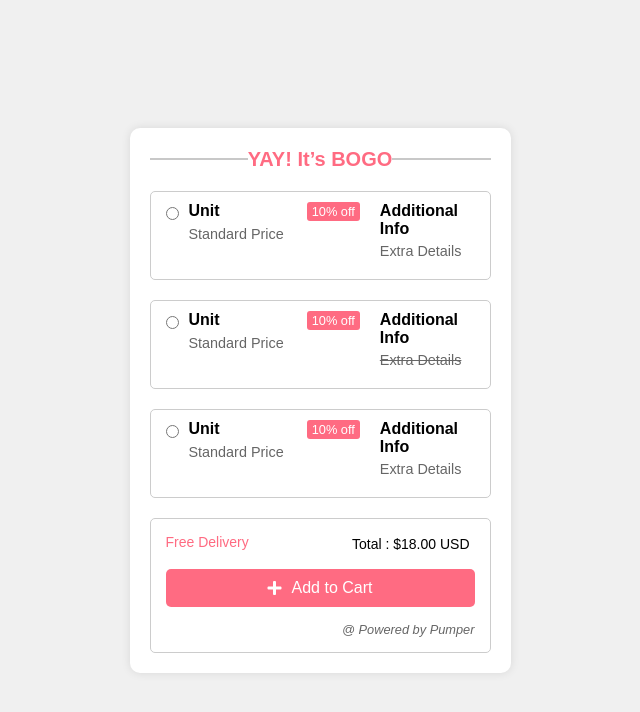
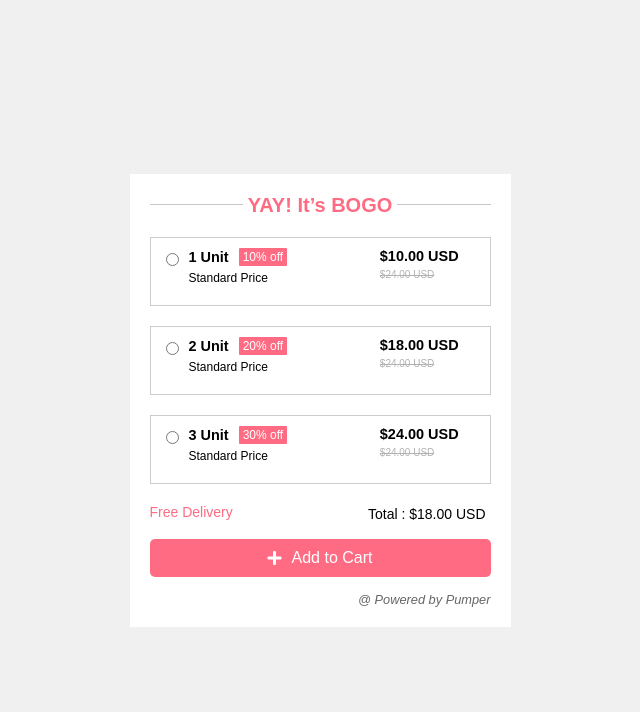
Before and after one commit to SarthakNative/frontend-task, a plain HTML site: page index.html in a window 1280 px wide. Shown: the whole page, without its empty margins (320-960 px from the left). Drawn offline with Linux system fonts and the light colour scheme.

Commit message:
rectified styling

```diff
--- a/index.html
+++ b/index.html
@@ -24,7 +24,7 @@
                     <input type="radio" name="box-select" id="radio1">
                     <div class="text-content">
                         <div class="heading-row">
-                            <div class="unit-text">Unit</div>
+                            <div class="unit-text">1 Unit</div>
                             <div class="discount-box">10% off</div>
                         </div>
                         <div class="subheading-row">Standard Price</div>
@@ -75,9 +75,11 @@
                 <div class="upper-box">
                     <div class="text-content">
                         <div class="heading-row">
-                            <div class="unit-text">Additional Info</div>
+                            <div class="unit-text">$10.00 USD</div>
                         </div>
-                        <div class="subheading-row">Extra Details</div>
+                        <div class="subheading-row2">
+                            <del>$24.00 USD</del>
+                        </div>
                     </div>
                 </div>
             </div>
@@ -89,8 +91,8 @@
                     <input type="radio" name="box-select" id="radio2">
                     <div class="text-content">
                         <div class="heading-row">
-                            <div class="unit-text">Unit</div>
-                            <div class="discount-box">10% off</div>
+                            <div class="unit-text">2 Unit</div>
+                            <div class="discount-box">20% off</div>
                         </div>
                         <div class="subheading-row">Standard Price</div>
                     </div>
@@ -140,10 +142,10 @@
                 <div class="upper-box">
                     <div class="text-content">
                         <div class="heading-row">
-                            <div class="unit-text">Additional Info</div>
+                            <div class="unit-text">$18.00 USD</div>
                         </div>
-                        <div class="subheading-row">
-                            <del>Extra Details</del>
+                        <div class="subheading-row2">
+                            <del>$24.00 USD</del>
                         </div>
                     </div>
                 </div>
@@ -156,8 +158,8 @@
                     <input type="radio" name="box-select" id="radio3">
                     <div class="text-content">
                         <div class="heading-row">
-                            <div class="unit-text">Unit</div>
-                            <div class="discount-box">10% off</div>
+                            <div class="unit-text">3 Unit</div>
+                            <div class="discount-box">30% off</div>
                         </div>
                         <div class="subheading-row">Standard Price</div>
                     </div>
@@ -165,7 +167,7 @@
                 <div class="lower-box">
                     <div class="select-labels">
                         <div class="label">Size</div>
-                        <div class="label">Color</div>
+                        <div class="label" >Color</div>
                     </div>
                     <div class="select-row">
                         <div class="row-number">#1</div>
@@ -207,15 +209,17 @@
                 <div class="upper-box">
                     <div class="text-content">
                         <div class="heading-row">
-                            <div class="unit-text">Additional Info</div>
+                            <div class="unit-text">$24.00 USD</div>
                         </div>
-                        <div class="subheading-row">Extra Details</div>
+                        <div class="subheading-row2">
+                            <del>$24.00 USD</del>
+                        </div>
                     </div>
                 </div>
             </div>
         </div>
 
-        <div class="bottom-box">
+        <div>
             <div class="price-info">
                 <span class="discounted-price">Free Delivery</span>
                 <span class="original-price">Total : $18.00 USD</span>
--- a/styles.css
+++ b/styles.css
@@ -14,17 +14,12 @@ body {
     gap: 20px;
     padding: 20px;
     background-color: #ffffff;
-    border-radius: 10px;
-    box-shadow: 0 0 10px rgba(0, 0, 0, 0.1);
     width: 341px;
 }
 
 .box {
     display: flex;
-    border: 1px solid #ccc;
-    border-radius: 5px;
-    transition: border-color 0.3s ease;
-    overflow: hidden;
+    border: 0.9px solid #ccc;
 }
 
 .box.highlighted {
@@ -62,26 +57,28 @@ body {
 
 .heading-row {
     display: flex;
-    justify-content: space-between;
     align-items: center;
     margin-bottom: 5px;
+    gap: 10px;
 }
 
 .unit-text {
-    font-weight: bold;
+    font-weight: 600;
+    font-size: 14.46px;
 }
 
 .discount-box {
     background-color: #FF6B82;
     color: white;
-    padding: 2px 5px;
-    border-radius: 3px;
-    font-size: 0.8em;
+    font-size: 12px;
+    border-radius: 1px;
+    font-weight: 400;
+    padding: 2px 4px;
 }
 
 .subheading-row {
-    font-size: 0.9em;
-    color: #666;
+    font-size: 12px;
+    color:#000000;
 }
 
 .lower-box {
@@ -92,16 +89,15 @@ body {
 
 .select-labels {
     display: flex;
-    justify-content: space-between;
-    padding-left: 40px;
     margin-bottom: 5px;
+    padding-left: 55px;
 }
 
 .label {
     flex: 1;
-    font-size: 0.8em;
+    font-size: 9.94px;
     color: #666;
-    text-align: center;
+    width: 65.98px;
 }
 
 .select-row {
@@ -111,8 +107,9 @@ body {
 }
 
 .row-number {
-    font-weight: bold;
-    min-width: 30px;
+    font-weight: 400px;
+    size: 9.04px;
+    padding-left: 30px;
 }
 
 .select-row select {
@@ -120,12 +117,6 @@ body {
     padding: 5px;
     border: 1px solid #ccc;
     border-radius: 3px;
-}
-
-.bottom-box {
-    border: 1px solid #ccc;
-    border-radius: 5px;
-    padding: 15px;
 }
 
 .price-info {
@@ -186,7 +177,7 @@ body {
 }
 
 .dashed-line{
-    border-bottom: 2px solid #C8C8C8;
+    border-bottom: 0.9px solid #C8C8C8;
     height: 10px;
 }
 
@@ -194,6 +185,7 @@ body {
     font-size: 20px;
     color:#FF6B82;
     font-weight: 600;
+    padding: 0 5px;
 }
 
 /* Wrapper for the custom select */
@@ -228,9 +220,9 @@ body {
     right: 10px;
     width: 0;
     height: 0;
-    border-left: 7px solid transparent;
-    border-right: 7px solid transparent;
-    border-top: 7px solid #333; /* Color of the arrow */
+    border-left: 5.42px solid transparent;
+    border-right:  5.42px solid transparent;
+    border-top:  5.42px solid #333; /* Color of the arrow */
     transform: translateY(-50%);
     pointer-events: none;
 }
@@ -239,3 +231,9 @@ body {
 .custom-select:focus + .custom-select-wrapper::after {
     border-top-color: #000; /* Color when focused */
 }
+
+.subheading-row2 {
+    font-size: 10px;
+    color: #000000;
+    opacity: 30%;
+}
```
